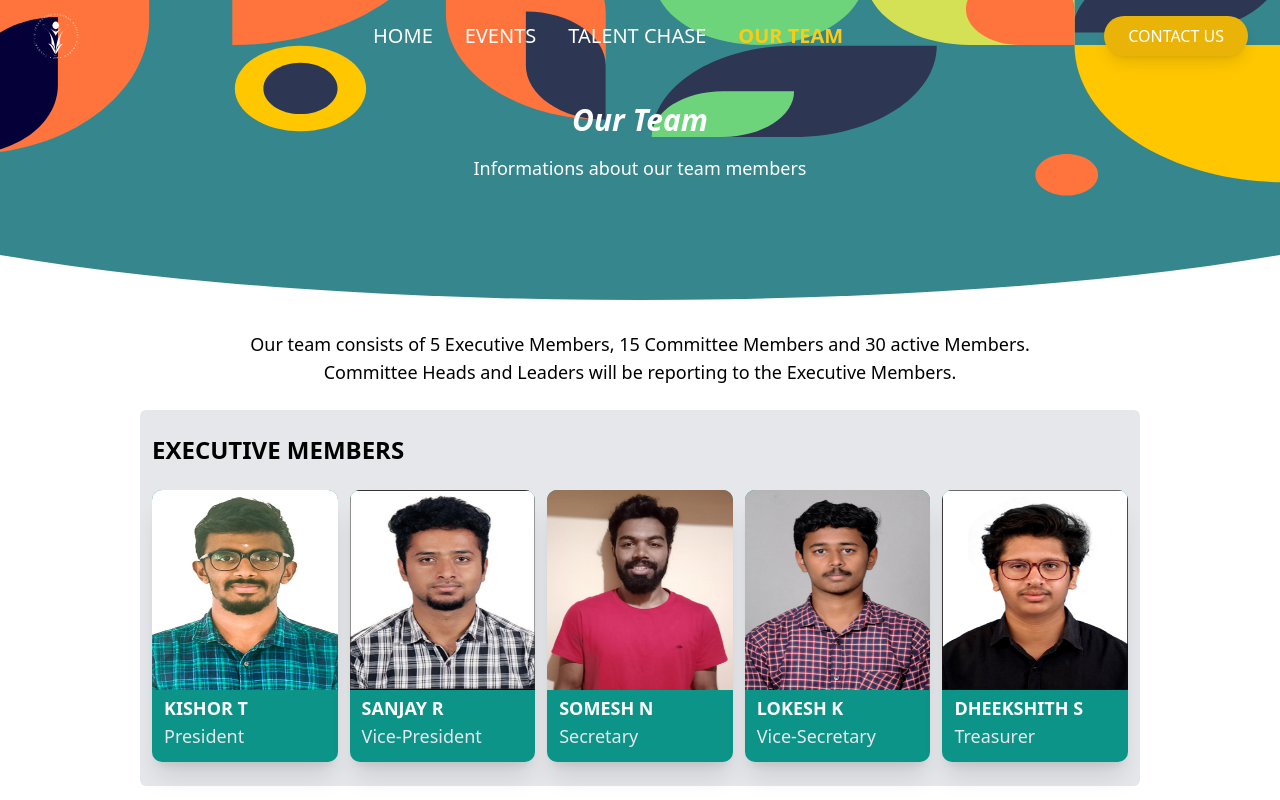
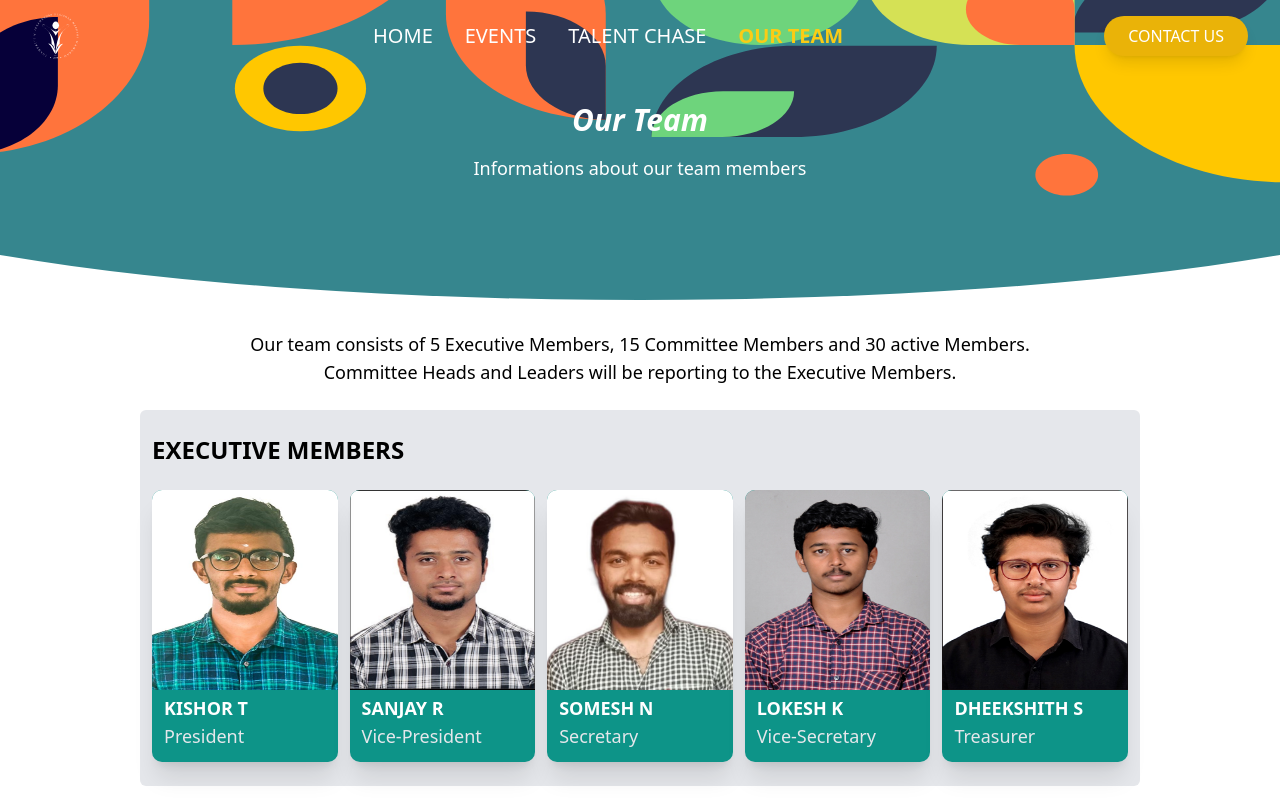
Before and after one commit to lokesh12510/tvinm-web, a Next.js app: page /team in a window 1280 px wide. Shown: the top 800 px of the page. Built offline with nearby package versions, Linux system fonts and the light colour scheme.

Commit message:
changes in team page

```diff
--- a/src/components/team/types.ts
+++ b/src/components/team/types.ts
@@ -21,7 +21,7 @@ export const teamList: Team[] = [
     {
         name: "Somesh N",
         position: "Secretary",
-        imageURL: "/images/team/somesh.png" ,
+        imageURL: "/images/team/somesh.jpg" ,
         priority:1,
     },
     {
```
Also changed, not shown: public/images/team/somesh.jpg (added), public/logo.png.
